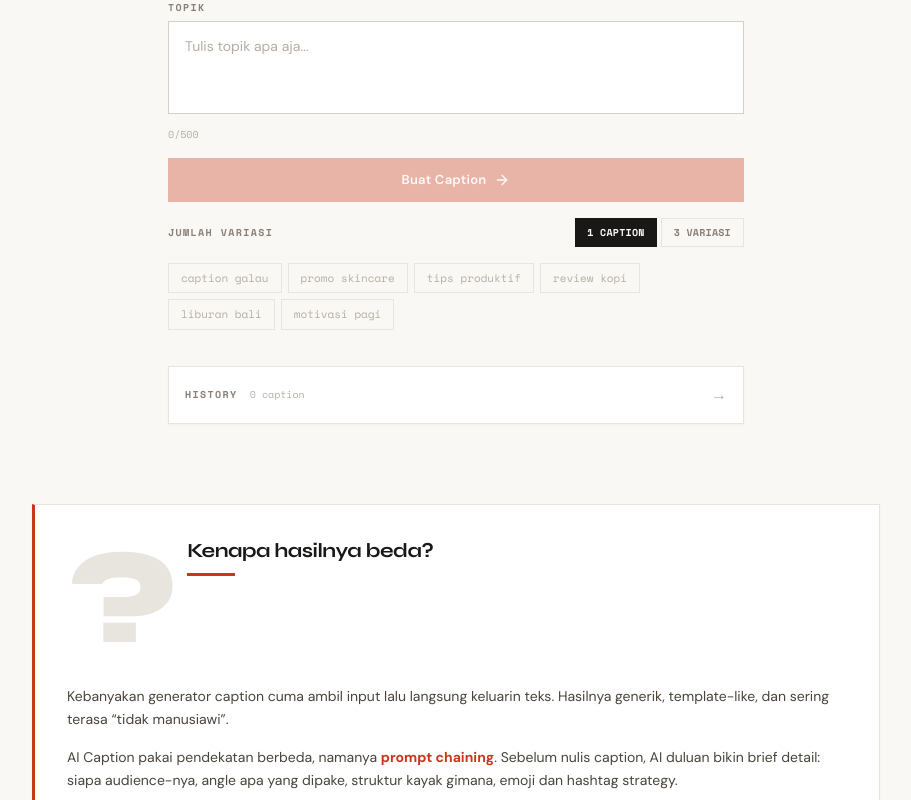
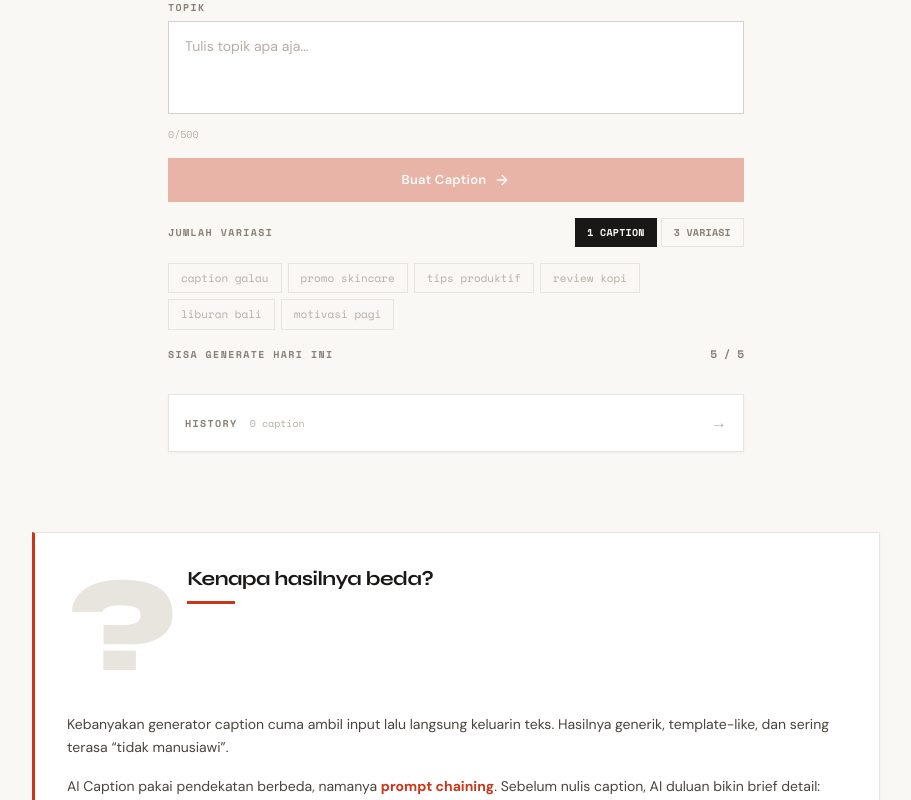
Before and after one commit to 0xnewbiewhermes/ai-caption-generator, a Next.js app: page / in a window 1280 px wide. Shown: the part 1172-1972 px from the top of the page, without its empty margins (184-1095 px from the left). Built offline with nearby package versions, Linux system fonts and the light colour scheme.

Commit message:
feat: 5x daily generation limit per user (localStorage)

```diff
--- a/components/CaptionGenerator.tsx
+++ b/components/CaptionGenerator.tsx
@@ -3,6 +3,7 @@
 import { useState, useRef, useCallback, useEffect } from "react";
 import type { Platform, Tone, GenerateResponse } from "@/lib/mimo";
 import { saveToHistory, type HistoryItem } from "@/lib/history";
+import { canGenerate, incrementUsage, getRemainingGenerations, getDailyLimit } from "@/lib/usage";
 import PlatformSelector from "./PlatformSelector";
 import ToneSelector from "./ToneSelector";
 import TopicForm from "./TopicForm";
@@ -31,6 +32,12 @@ export default function CaptionGenerator() {
 
   const handleGenerate = useCallback(
     async (inputTopic: string) => {
+      // Check usage limit
+      if (!canGenerate()) {
+        setError(`Batas ${getDailyLimit()}x generate per hari sudah habis. Coba lagi besok.`);
+        return;
+      }
+
       abortRef.current?.abort();
       const controller = new AbortController();
       abortRef.current = controller;
@@ -102,6 +109,7 @@ export default function CaptionGenerator() {
                   tone,
                 };
                 setResult(finalResult);
+                incrementUsage();
                 saveToHistory({
                   topic: inputTopic,
                   platform,
@@ -264,6 +272,18 @@ export default function CaptionGenerator() {
           variantCount={variantCount}
           onVariantCountChange={setVariantCount}
         />
+        {/* Usage counter */}
+        <div className="flex items-center justify-between">
+          <span className="label">Sisa generate hari ini</span>
+          <span
+            className={`text-[11px] font-bold tabular-nums ${
+              getRemainingGenerations() <= 1 ? "text-[var(--accent)]" : "text-[var(--muted)]"
+            }`}
+            style={{ fontFamily: "var(--font-space-mono)" }}
+          >
+            {getRemainingGenerations()} / {getDailyLimit()}
+          </span>
+        </div>
       </div>
 
       {/* Error */}
--- /dev/null
+++ b/lib/usage.ts
@@ -0,0 +1,47 @@
+const STORAGE_KEY = "aicaption_usage";
+const DAILY_LIMIT = 5;
+
+interface UsageData {
+  date: string; // YYYY-MM-DD
+  count: number;
+}
+
+function getToday(): string {
+  return new Date().toISOString().split("T")[0];
+}
+
+export function getUsage(): UsageData {
+  if (typeof window === "undefined") return { date: getToday(), count: 0 };
+  try {
+    const raw = localStorage.getItem(STORAGE_KEY);
+    if (!raw) return { date: getToday(), count: 0 };
+    const data: UsageData = JSON.parse(raw);
+    // Reset if different day
+    if (data.date !== getToday()) {
+      return { date: getToday(), count: 0 };
+    }
+    return data;
+  } catch {
+    return { date: getToday(), count: 0 };
+  }
+}
+
+export function incrementUsage(): UsageData {
+  const usage = getUsage();
+  usage.count += 1;
+  localStorage.setItem(STORAGE_KEY, JSON.stringify(usage));
+  return usage;
+}
+
+export function getRemainingGenerations(): number {
+  const usage = getUsage();
+  return Math.max(0, DAILY_LIMIT - usage.count);
+}
+
+export function canGenerate(): boolean {
+  return getRemainingGenerations() > 0;
+}
+
+export function getDailyLimit(): number {
+  return DAILY_LIMIT;
+}
```
